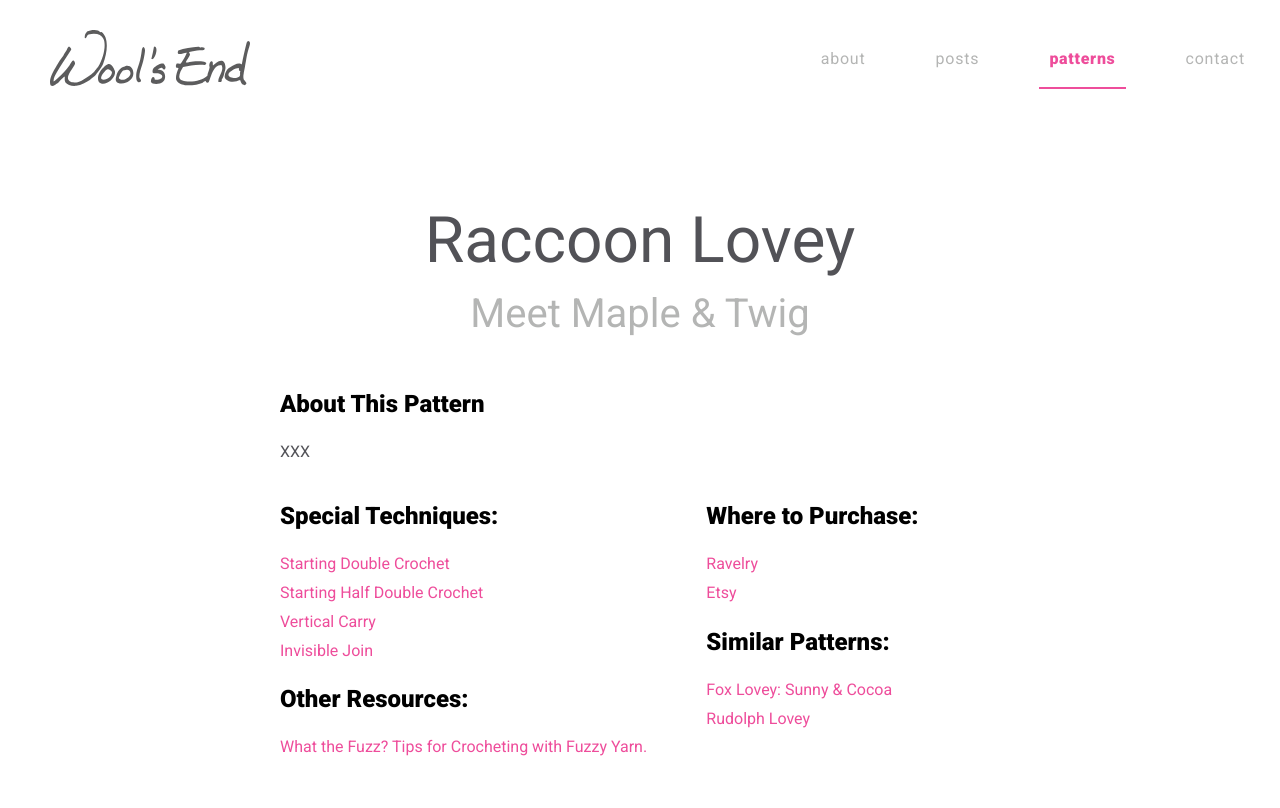
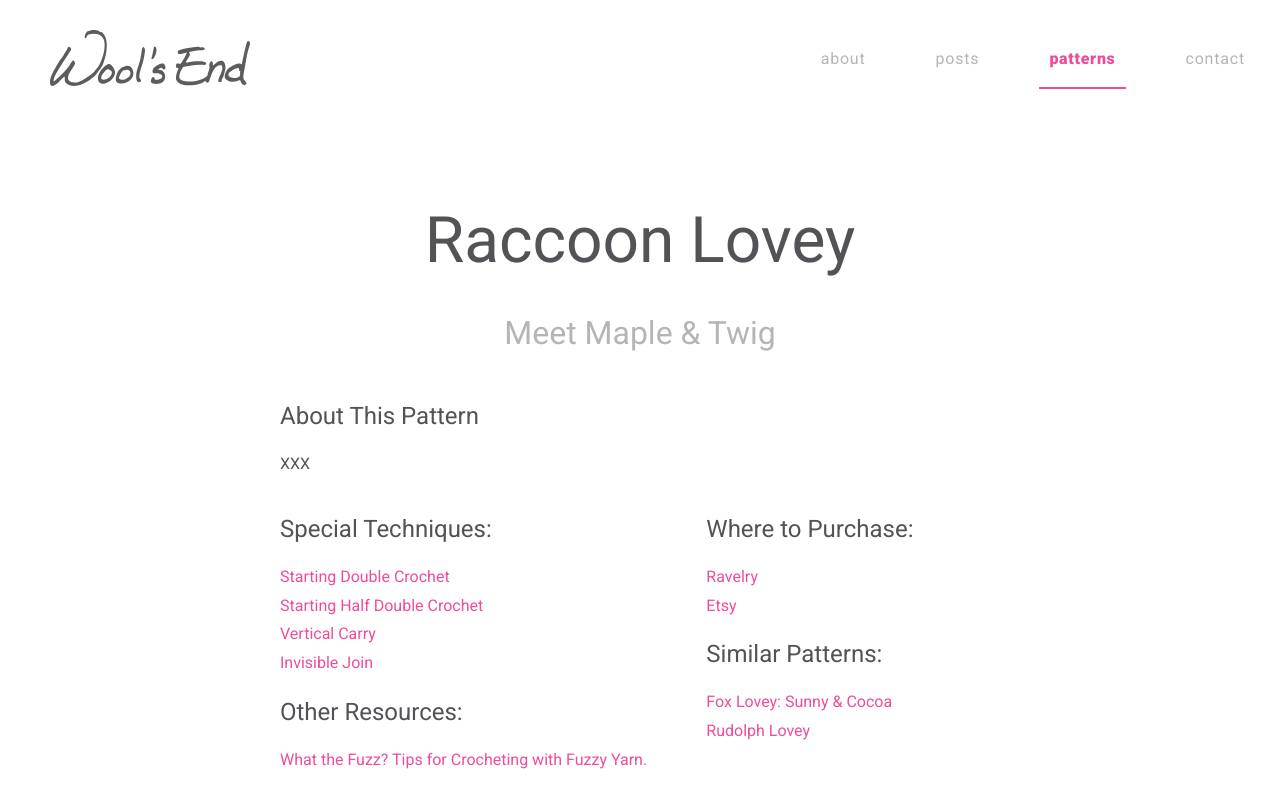
Before and after one commit to MirandaKim/woolen-yeti, a Jekyll site: the page built from content/_posts/patterns/2018-09-21-raccoon-lovey.md, in a window 1280 px wide and 900 px high. Shown: the top 808 px of the window. Built offline with Jekyll 4.4.1, drawn with Linux system fonts in a browser that asks for light colours; comment, search, counter and statistics services are not loaded.

Commit message:
Cleaned up headlines (sizing and spacing). Gave headline class to pattern content headers.

```diff
--- a/_includes/pattern-content.html
+++ b/_includes/pattern-content.html
@@ -1,16 +1,16 @@
-<h2>About This Pattern</h2>
+<h2 class="headline">About This Pattern</h2>
 <p>{{page.about}}</p>
 <div class="columns columns--not-for-tiny">
   <div class="columns__pillar columns__pillar--7o12 columns__pillar--right-padding">
     {% if page.relatedTechniques %}
-    <h2>Special Techniques:</h2>
+    <h2 class="headline">Special Techniques:</h2>
     <ul class="list list--no-bullets list--remove-webkit-side-space">
       {% for technique in page.relatedTechniques %}
       <li><a href="{{ technique.url }}" class="link--inline">{{ technique.title }}</a></li>
       {% endfor %}
     </ul>
     {% endif %} {% if page.relatedResources %}
-    <h2>Other Resources:</h2>
+    <h2 class="headline">Other Resources:</h2>
     <ul class="list list--no-bullets list--remove-webkit-side-space">
       {% for resource in page.relatedResources %}
       <li><a href="{{ resource.url }}" class="link link--inline">{{ resource.title }}</a></li>
@@ -19,7 +19,7 @@
     {% endif %}
   </div>
   <div class="columns__pillar columns__pillar--5o12 columns__pillar--no-side-margin">
-    <h2>Where to Purchase:</h2>
+    <h2 class="headline">Where to Purchase:</h2>
     <ul class="list list--no-bullets list--remove-webkit-side-space">
       <li>
         <a href="{{ page.purchaseLinkRavelry }}" class="link--inline">Ravelry</a>
@@ -29,7 +29,7 @@
       </li>
     </ul>
     {% if page.similarPatterns %}
-    <h2>Similar Patterns:</h2>
+    <h2 class="headline">Similar Patterns:</h2>
     <ul class="list list--no-bullets list--remove-webkit-side-space">
       {% for pattern in page.similarPatterns %}
       <li><a href="{{ pattern.url }}" class="link link--inline">{{ pattern.title }}</a></li>
--- a/_includes/site-body.html
+++ b/_includes/site-body.html
@@ -2,11 +2,11 @@
   <div class="user-message__wrapper"></div>
   <main>
     <header>
-      <h1 class="headline headline--medium headline--large--at-small headline--center-align no-bottom-space">
+      <h1 class="headline headline--medium headline--large--at-small headline--center-align">
         {{page.title}}
       </h1>
       {% if page.subTitle %}
-      <p class="headline--medium headline--center-align color-med no-top-space">{{page.subTitle}}</p>
+      <p class="headline headline--small headline--center-align headline--color-med negative-top-space">{{page.subTitle}}</p>
       {% endif %}
     </header>
     {{content}}
--- a/src/styles/base/_general-modifiers.scss
+++ b/src/styles/base/_general-modifiers.scss
@@ -40,3 +40,8 @@
   padding-right: 0;
   margin-right: 0;
 }
+
+.negative-top-space {
+  padding-top: 0;
+  margin-top: -1rem;
+}
```
Also changed, not shown: src/styles/modules/_headline.scss (+10 -0 lines), src/styles/modules/_post.scss (+10 -2 lines), assets/styles.css.
